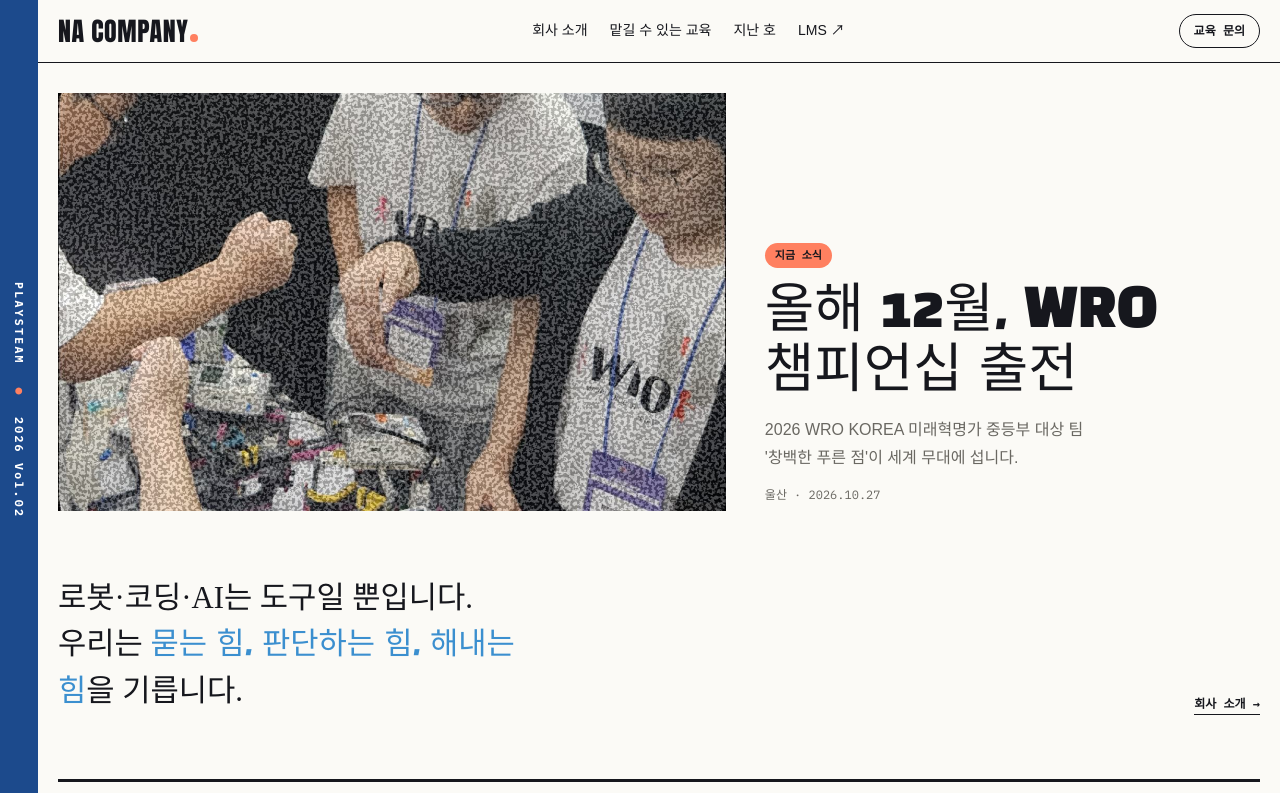
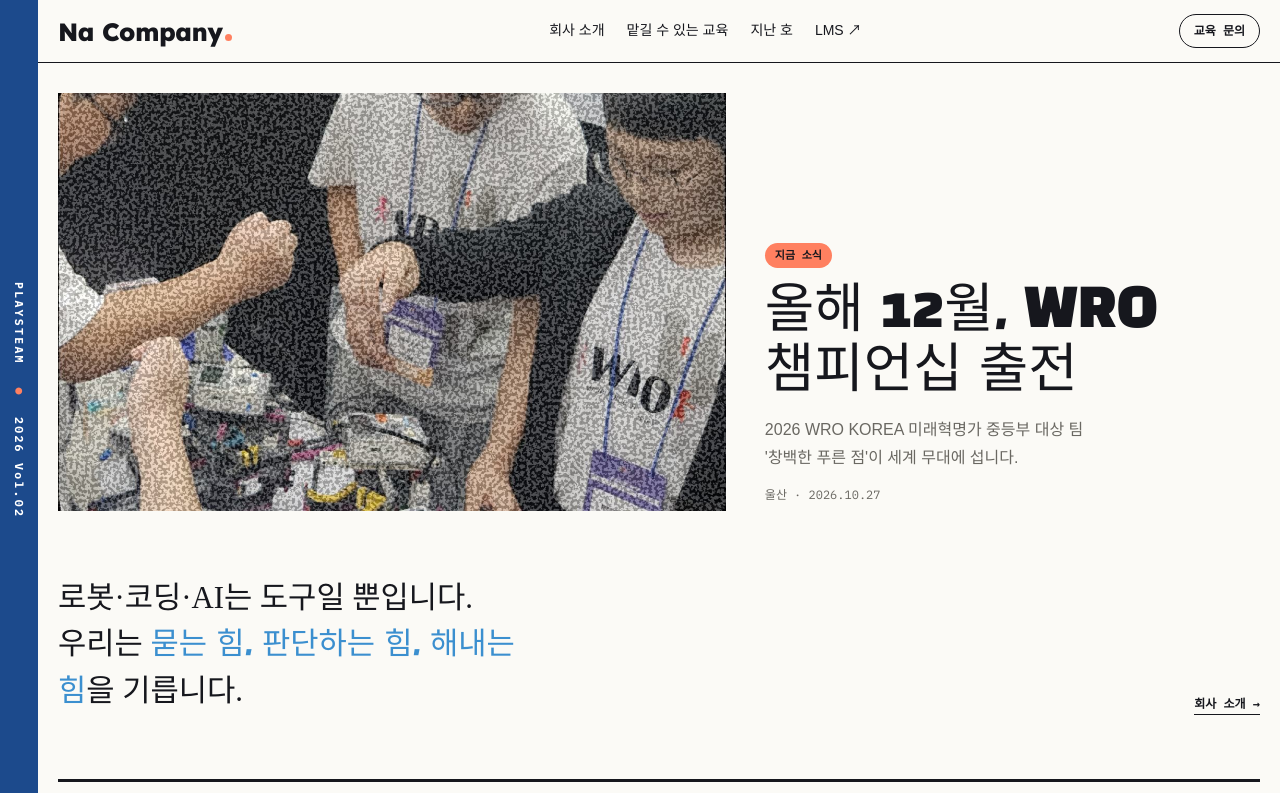
Before and after one commit to seoosea/nacompany-site, an Eleventy site: page src/index.njk in a window 1280 px wide. Shown: the top 793 px of the page. Built offline with nearby package versions, Linux system fonts and the light colour scheme; Eleventy itself is replaced by a stand-in of ours; files that its build step writes are made by us from their sources; a web font is replaced by a local one.

Commit message:
Add files via upload

```diff
--- a/src/_includes/base.njk
+++ b/src/_includes/base.njk
@@ -32,7 +32,7 @@
 <a class="skip" href="#main">본문으로 바로가기</a>
 <span class="side" aria-hidden="true">PLAYSTEAM<i>●</i>{{ latestIssue or "MAGAZINE" }}</span>
 <header class="top"><div class="wrap">
-  <a class="logo" href="/"><b>NA COMPANY<i></i></b></a>
+  <a class="logo" href="/"><b>Na Company<i></i></b></a>
   <nav aria-label="주요 메뉴">
     <a href="/about/" {% if page.url and page.url.startsWith('/about') %}aria-current="page"{% endif %}>회사 소개</a>
     <a href="/programs/" {% if page.url == '/programs/' %}aria-current="page"{% endif %}>맡길 수 있는 교육</a>
--- a/src/assets/css/site.css
+++ b/src/assets/css/site.css
@@ -38,8 +38,8 @@
 .top{position:sticky;top:0;z-index:20;background:var(--paper);border-bottom:1px solid var(--ink);padding-top:env(safe-area-inset-top,0px)}
 .top .wrap{display:flex;align-items:center;justify-content:space-between;gap:16px;padding-block:14px}
 .logo{display:flex;align-items:baseline;gap:12px;white-space:nowrap}
-.logo b{font-family:var(--f-num);font-weight:400;font-size:26px;letter-spacing:.02em;line-height:1}
-.logo b i{display:inline-block;width:.3em;height:.3em;border-radius:50%;background:var(--coral);margin-left:.08em}
+.logo b{font-family:"Lexend",var(--f-body);font-weight:800;font-size:25px;letter-spacing:-.02em;line-height:1}
+.logo b i{display:inline-block;width:.28em;height:.28em;border-radius:50%;background:var(--coral);margin-left:.1em}
 .logo span{font-family:var(--f-mono);font-size:11px;color:var(--muted)}
 .top nav{display:flex;gap:22px;font-size:14px;font-weight:500}
 .top nav a:hover,.top nav a[aria-current]{color:var(--blue)}
```
